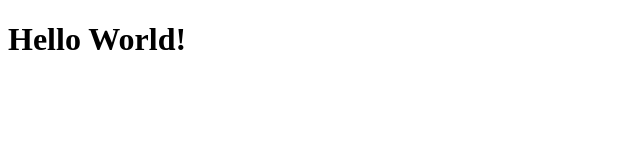
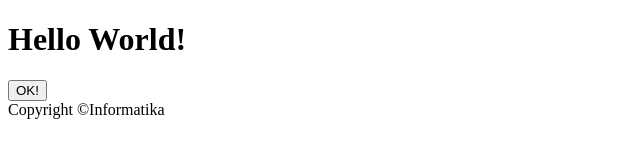
Before and after one commit to rafhans/git, a plain HTML site: page index.html in a window 1280 px wide. Shown: the whole page, without its empty margins (0-640 px from the left). Drawn offline with Linux system fonts and the light colour scheme.

Commit message:
Tambah Footer

```diff
--- a/index.html
+++ b/index.html
@@ -6,5 +6,7 @@
 </head>
 <body>
 	<h1>Hello World!</h1>
+	<input type="button" value="OK!"/>
+	<div>Copyright &copy;Informatika</div>
 </body>
 </html>
```
